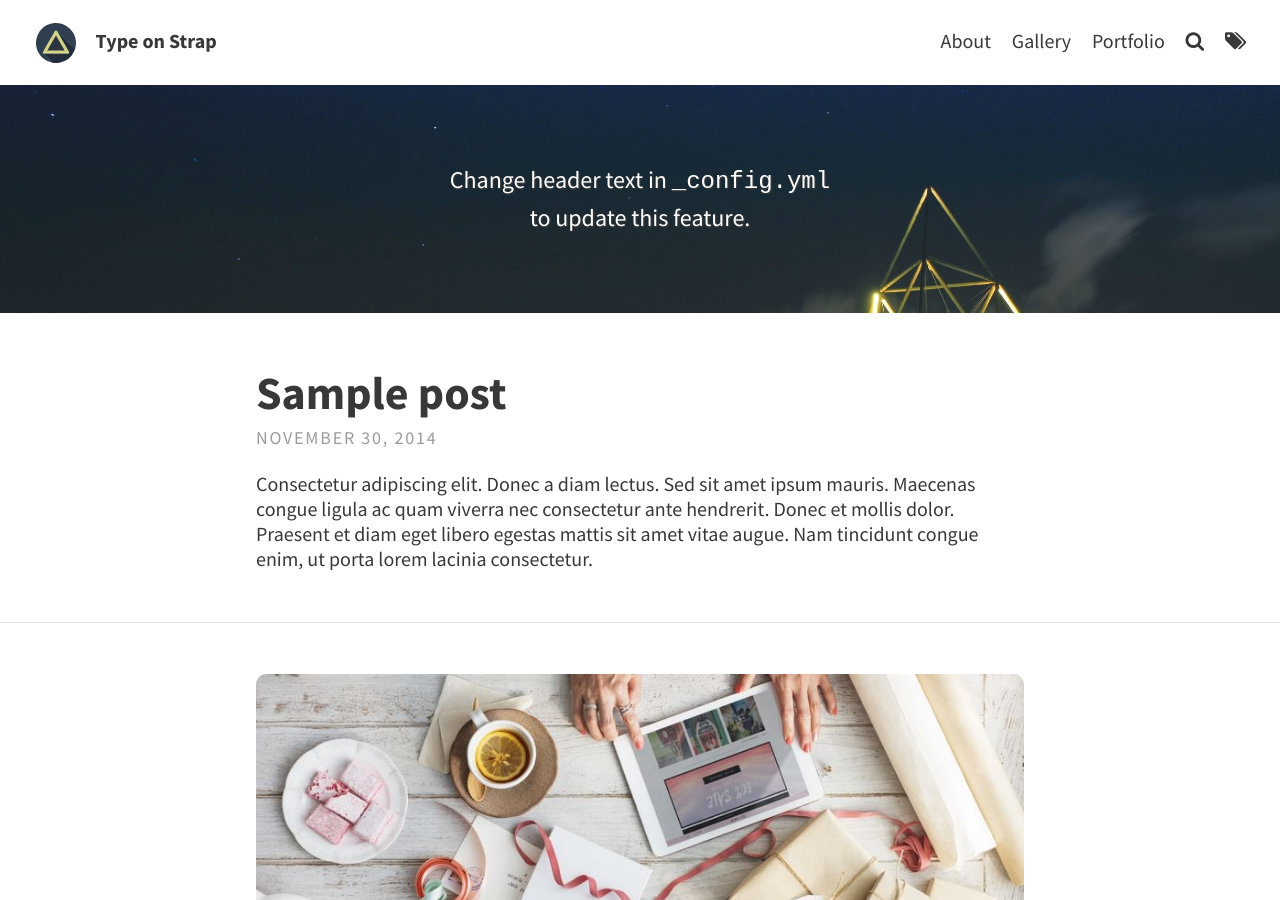
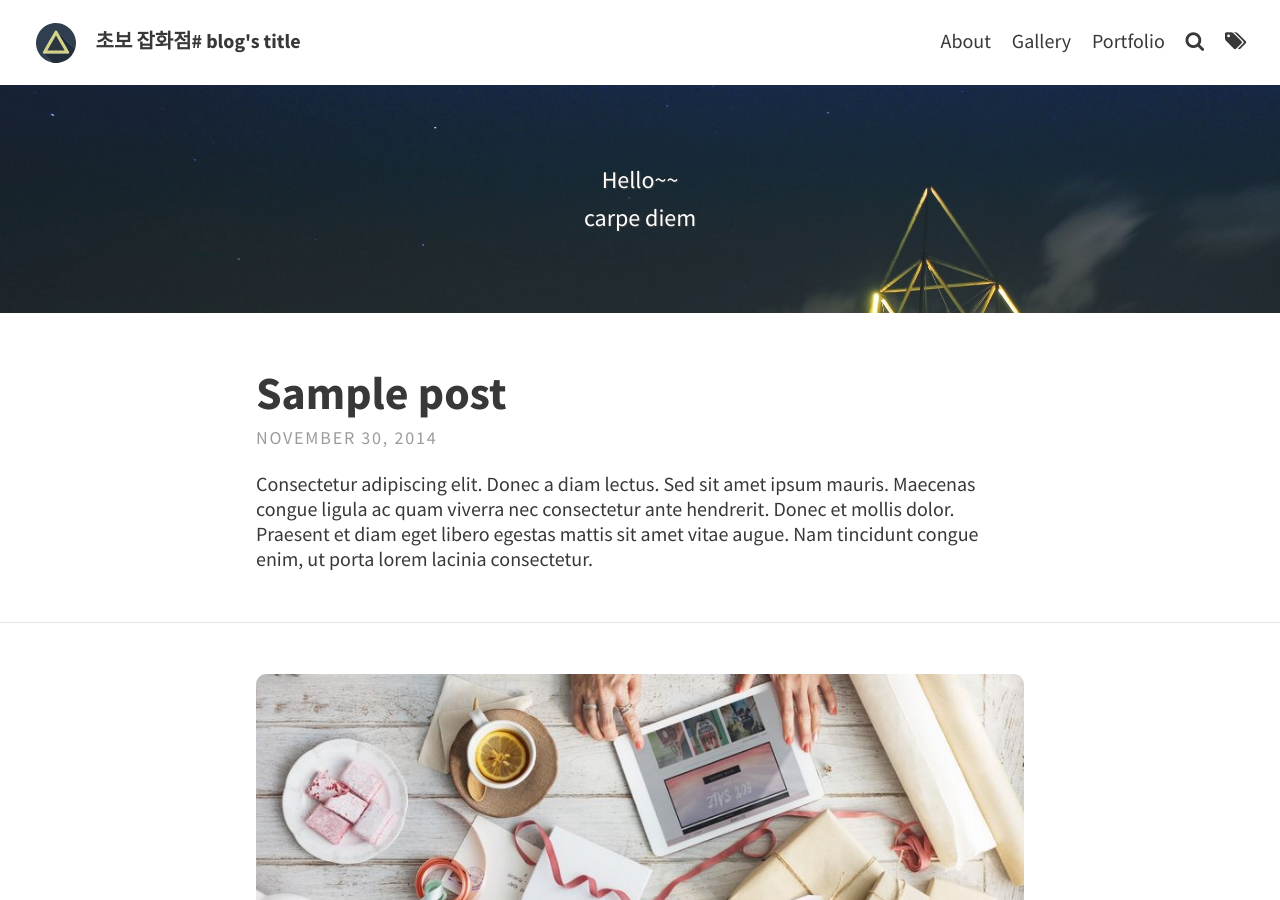
Before and after one commit to jjkrose/jjkrose.github.io, a Jekyll site: the page built from index.html, in a window 1280 px wide and 900 px high. Built offline with Jekyll 4.4.1, drawn with Linux system fonts in a browser that asks for light colours; the list of posts is cut into pages by our own code.

Commit message:
Update _config.yml

```diff
--- a/_config.yml
+++ b/_config.yml
@@ -8,14 +8,14 @@ description: "A website with blog posts and pages" # used by search engines
 # THEME-SPECIFIC CONFIGURATION
 theme_settings:
   # Meta
-  title: Type on Strap # blog's title
+  title: 초보 잡화점# blog's title
   avatar: assets/img/triangle.svg
   favicon: assets/favicon.ico
   gravatar: # Email MD5 hash
 
   # Header and footer text
   header_text: > #two or three lines to describe your site
-     <p>Change header text in <code>_config.yml</code> <br> to update this feature.</p>
+     <p> Hello~~  <code></code> <br> carpe diem</p>
   header_text_feature_image: assets/img/pexels/triangular.jpeg
   footer_text: >
    Powered by <a href="https://jekyllrb.com/">Jekyll</a> with <a href="https://github.com/sylhare/Type-on-Strap">Type on Strap</a>
```
